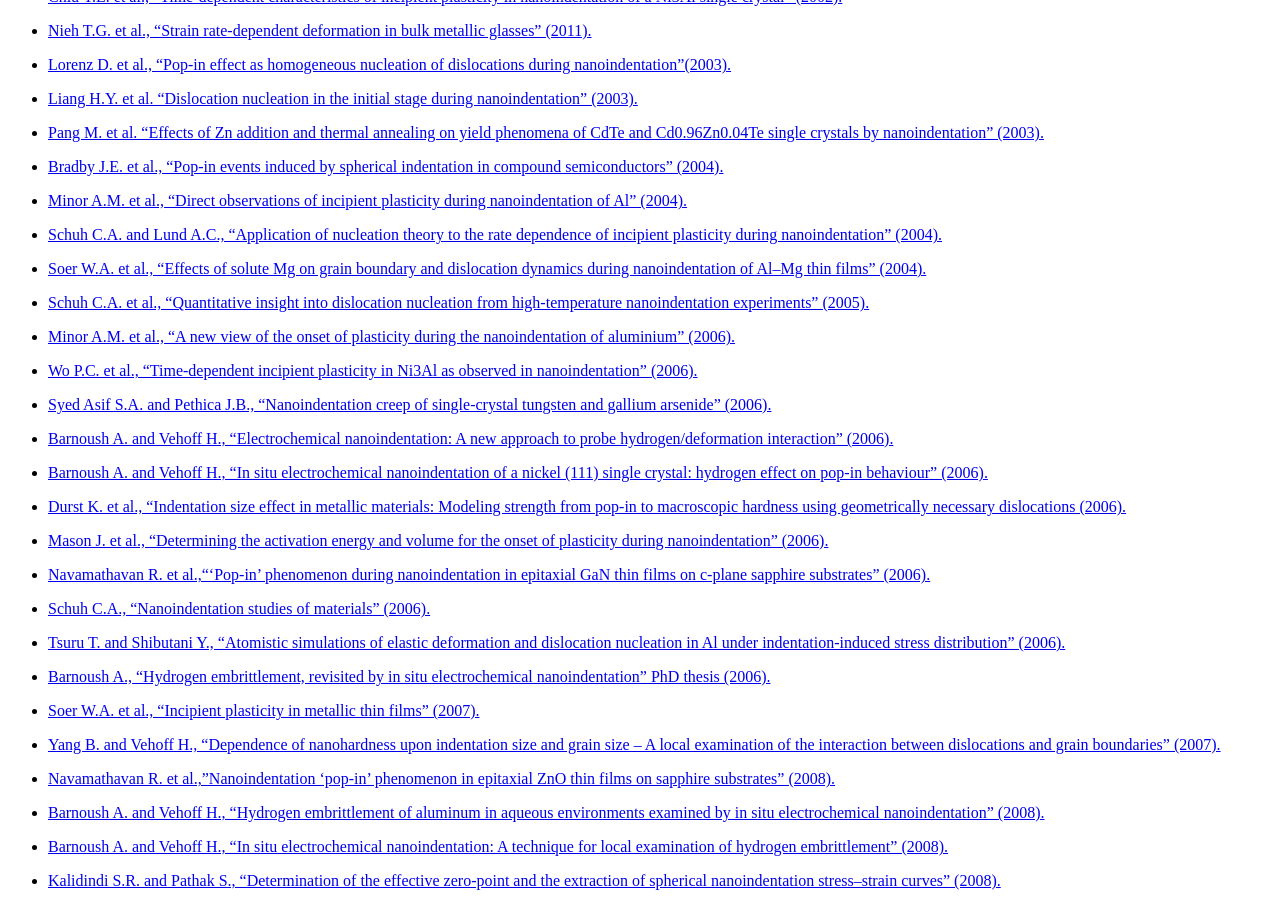
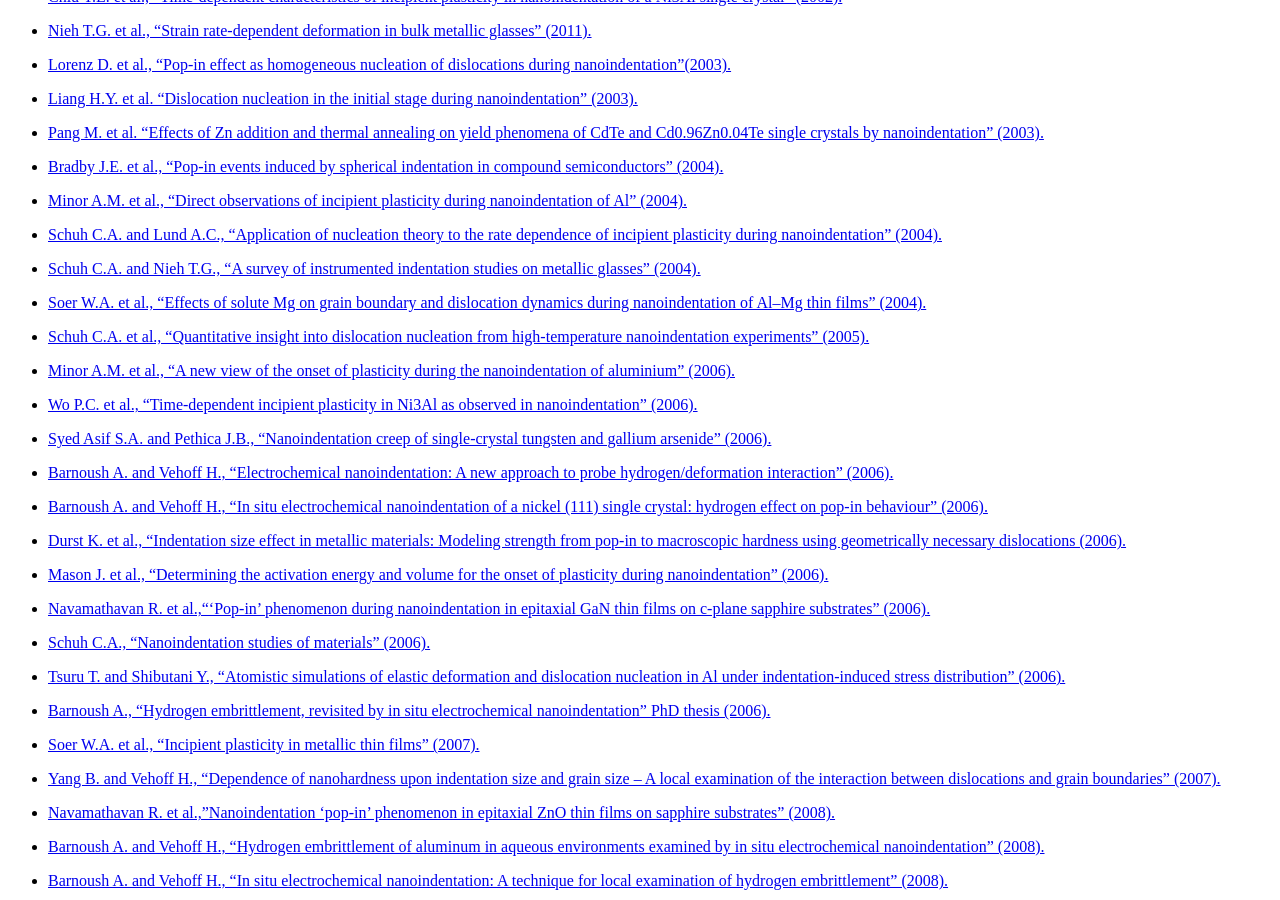
Before and after one commit to DavidMercier/PopIn, a Sphinx documentation site: the page built from doc/links_ref.rst, in a window 1280 px wide and 900 px high, scrolled down 1614 px. Built offline with Sphinx 7.4.7, drawn with Linux system fonts in a browser that asks for light colours; comment, search, counter and statistics services are not loaded.

Commit message:
Update links_ref.rst

```diff
--- a/doc/links_ref.rst
+++ b/doc/links_ref.rst
@@ -65,6 +65,7 @@ Dislocation nucleation during (nano)indentation
 * `Bradby J.E. et al., "Pop-in events induced by spherical indentation in compound semiconductors" (2004). <http://dx.doi.org/10.1557/jmr.2004.0043>`_
 * `Minor A.M. et al., "Direct observations of incipient plasticity during nanoindentation of Al" (2004). <http://dx.doi.org/10.1557/jmr.2004.19.1.176>`_
 * `Schuh C.A. and Lund A.C., "Application of nucleation theory to the rate dependence of incipient plasticity during nanoindentation" (2004). <http://dx.doi.org/10.1557/JMR.2004.0276>`_
+* `Schuh C.A. and Nieh T.G., "A survey of instrumented indentation studies on metallic glasses" (2004). <http://dx.doi.org/10.1557/jmr.2004.19.1.46>`_
 * `Soer W.A. et al., "Effects of solute Mg on grain boundary and dislocation dynamics during nanoindentation of Al–Mg thin films" (2004). <http://dx.doi.org/10.1016/j.actamat.2004.08.032>`_
 * `Schuh C.A. et al., "Quantitative insight into dislocation nucleation from high-temperature nanoindentation experiments" (2005). <http://dx.doi.org/10.1038/nmat1429>`_
 * `Minor A.M. et al., "A new view of the onset of plasticity during the nanoindentation of aluminium" (2006). <http://dx.doi.org/10.1038/nmat1714>`_
```
